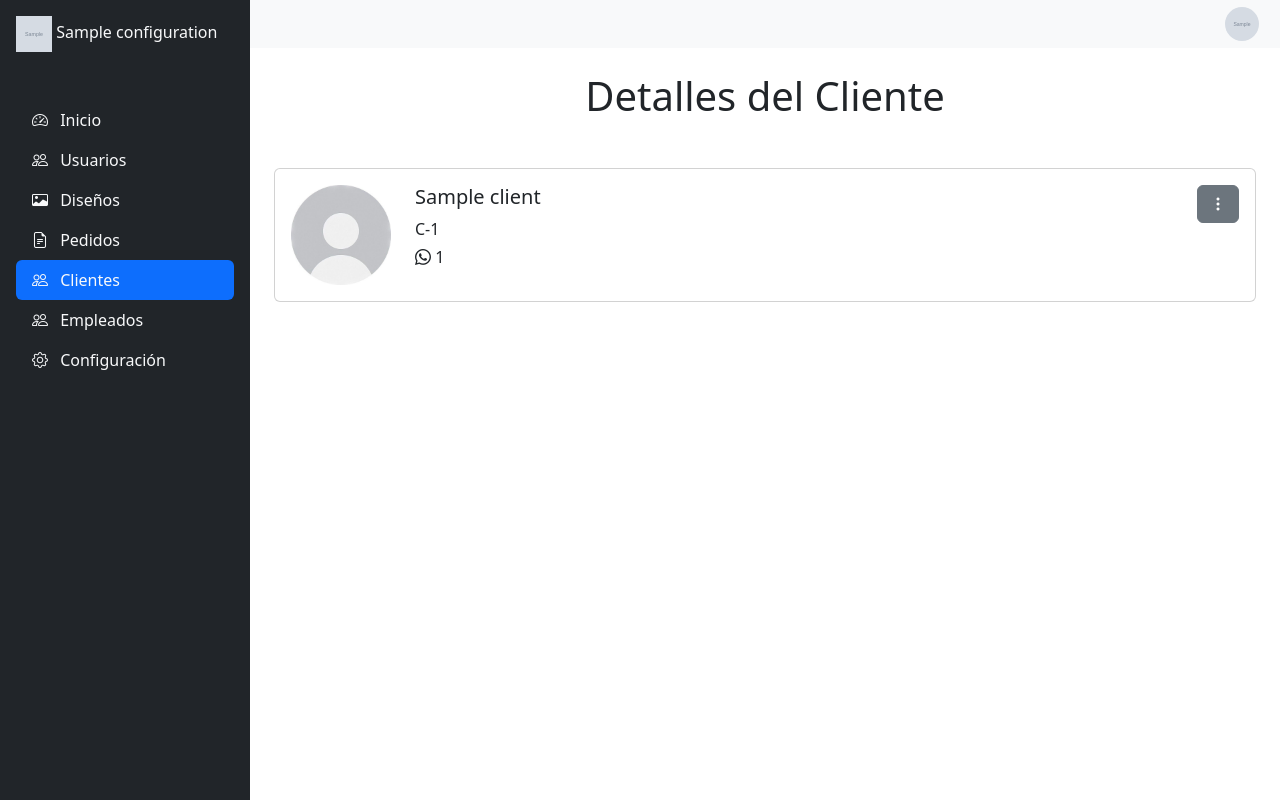
After one commit to wmoralesl/punto-grafico, a Django app: page /admin/c/1/ in a window 1280 px wide. The commit adds this page. Run offline with Django 5.2, Linux system fonts and the light colour scheme; a user stored in the database is signed in; tables that the repository leaves empty hold one stand-in row (values such as "Sample post"); grey boxes marked "Sample" are stand-in pictures; some libraries are stand-ins or nearby versions.

Commit message:
[Update]: Se agrego la opcion de eliminar y editar clientes

```diff
--- a/clients/forms.py
+++ b/clients/forms.py
@@ -1,7 +1,7 @@
 from django import forms
 from .models import Client
 
-class CLientForm(forms.ModelForm):
+class ClientForm(forms.ModelForm):
     class Meta:
         model = Client
         fields = ['name', 'phone']
--- /dev/null
+++ b/clients/templates/clients/client_detail.html
@@ -0,0 +1,43 @@
+{% extends 'private/base.html' %}
+{% load static %}
+{% block content %}
+
+<h1 class="mb-4 text-center">Detalles del Cliente</h1>
+<div class="container-fluid py-4">
+    <div class="card position-relative">
+        <div class="card-body">
+            <!-- Dropdown en la esquina superior derecha -->
+            <div class="dropdown position-absolute top-0 end-0 m-3">
+                <button class="btn btn-secondary dropdown-toggle" type="button" data-bs-toggle="dropdown" aria-expanded="false">
+                    <i class="bi bi-three-dots-vertical"></i>
+                </button>
+                <ul class="dropdown-menu">
+                    <li>
+                        <a class="dropdown-item" href="{% url 'clients:client_update' client.id %}">
+                            <i class="bi bi-pencil"></i> Editar Cliente
+                        </a>
+                    </li>
+                    <li>
+                        <a class="dropdown-item text-danger" href="{% url 'clients:client_delete' client.id %}">
+                            <i class="bi bi-trash"></i> Eliminar Cliente
+                        </a>
+                    </li>
+                </ul>
+            </div>
+
+            <!-- Contenido con imagen y datos -->
+            <div class="d-flex align-items-start">
+                <img src="{% static 'img/untils/nophoto.jpg' %}" width="100px" alt="userPhoto" class="me-4">
+                <div>
+                    <h5 class="card-title mb-2">{{ client.name }}</h5>
+                    <p class="card-text mb-1">C-{{ client.id }}</p>
+                    <p class="card-text mb-0">
+                         <i class="bi bi-whatsapp" ></i> {{ client.phone }}
+                        </p>
+                </div>
+            </div>
+        </div>
+    </div>
+</div>
+
+{% endblock %}
--- a/clients/urls.py
+++ b/clients/urls.py
@@ -7,4 +7,7 @@ app_name = 'clients'
 urlpatterns = [
     path('', ClientListView.as_view(), name='client_list'),
     path('create/', ClientCreateView.as_view(), name='client_create'),
+    path('<int:pk>/', ClientDetailView.as_view(), name='client_detail'),
+    path('<int:pk>/update/', ClientUpdateView.as_view(), name='client_update'),
+    path('<int:pk>/delete/', ClientDeleteView.as_view(), name='client_delete'),
 ]
--- a/clients/views.py
+++ b/clients/views.py
@@ -1,9 +1,9 @@
 from django.shortcuts import render
-from django.views.generic import TemplateView, ListView, CreateView
+from django.views.generic import TemplateView, ListView, CreateView, DetailView, UpdateView, DeleteView
 from .models import Client
 from django.contrib.auth.mixins import LoginRequiredMixin
 from django.urls import reverse, reverse_lazy
-from .forms import CLientForm
+from .forms import ClientForm
 from django.contrib import messages
 from django.db.models import Q
 
@@ -28,8 +28,8 @@ class ClientListView(LoginRequiredMixin, ListView):
 
 class ClientCreateView(LoginRequiredMixin, CreateView):
     model = Client
-    template_name = 'clients/client_create.html'
-    form_class = CLientForm
+    template_name = 'clients/client_form.html'
+    form_class = ClientForm
     success_url = reverse_lazy('clients:client_list')
     raise_exception = False
 
@@ -40,3 +40,32 @@ class ClientCreateView(LoginRequiredMixin, CreateView):
     def form_valid(self, form):
         messages.success(self.request, "Cliente creado exitosamente.", extra_tags='success')
         return super().form_valid(form)
+
+class ClientDetailView(LoginRequiredMixin, DetailView):
+    model = Client
+    template_name = 'clients/client_detail.html'
+    context_object_name = 'client'
+    raise_exception = False
+
+class ClientUpdateView(LoginRequiredMixin, UpdateView):
+    model = Client
+    template_name = 'clients/client_form.html'
+    form_class = ClientForm
+
+    def get_success_url(self):
+        messages.success(self.request, "Cliente actualizado exitosamente.", extra_tags='success')
+        return reverse('clients:client_detail', kwargs={'pk': self.object.pk})
+
+    def form_invalid(self, form):
+        messages.error(self.request, "Hubo un error al actualizar el cliente. Por favor, verifica los datos ingresados.", extra_tags='error')
+        return super().form_invalid(form)
+
+class ClientDeleteView(LoginRequiredMixin, DeleteView):
+    model = Client
+    template_name = 'clients/client_delete.html'
+    raise_exception = False
+
+
+    def get_success_url(self):
+        messages.success(self.request, "Cliente eliminado exitosamente.", extra_tags='success')
+        return reverse('clients:client_list')
--- a/orders/models.py
+++ b/orders/models.py
@@ -6,7 +6,7 @@ from employee.models import Employee
 # Create your models here.
 
 class Order(models.Model):
-    client = models.ForeignKey(Client, on_delete=models.PROTECT)
+    client = models.ForeignKey(Client, on_delete=models.SET_NULL, blank=True, null=True)
     total = models.DecimalField(max_digits=10, decimal_places=2, default=0)
     request_date = models.DateField()
     deadline = models.DateField()
--- a/products/templates/products/design/private/design_list.html
+++ b/products/templates/products/design/private/design_list.html
@@ -26,7 +26,7 @@
         </div>
     </form>
 </div>
-
+{% include 'private/frames/pagination.html' %}
 <div class="container-fluid py-4">
             <div class="table-responsive">
                 <table class="table table-striped table-hover">
--- a/products/views.py
+++ b/products/views.py
@@ -11,11 +11,13 @@ class DesignListView(ListView):
     model = Design
     template_name = 'products/design/private/design_list.html'
     context_object_name = 'playeras'
+    paginate_by = 10
 
 class DesignDetailView(DetailView):
     model = Design
     template_name = 'products/design/public/design_detail.html'
     context_object_name = 'playera'
+
 
     def get_object(self):
         """ Obtiene el diseño por el campo 'public' en lugar de 'pk'. """
```
Also changed, not shown: clients/templates/clients/client_delete.html (added, +29 -0 lines), clients/templates/clients/client_list.html (+8 -6 lines), clients/templates/clients/client_form.html (renamed from clients/templates/clients/client_create.html), orders/migrations/0007_alter_order_client.py (added), orders/migrations/0008_alter_order_client.py (added), orders/migrations/0009_alter_order_client.py (added).
